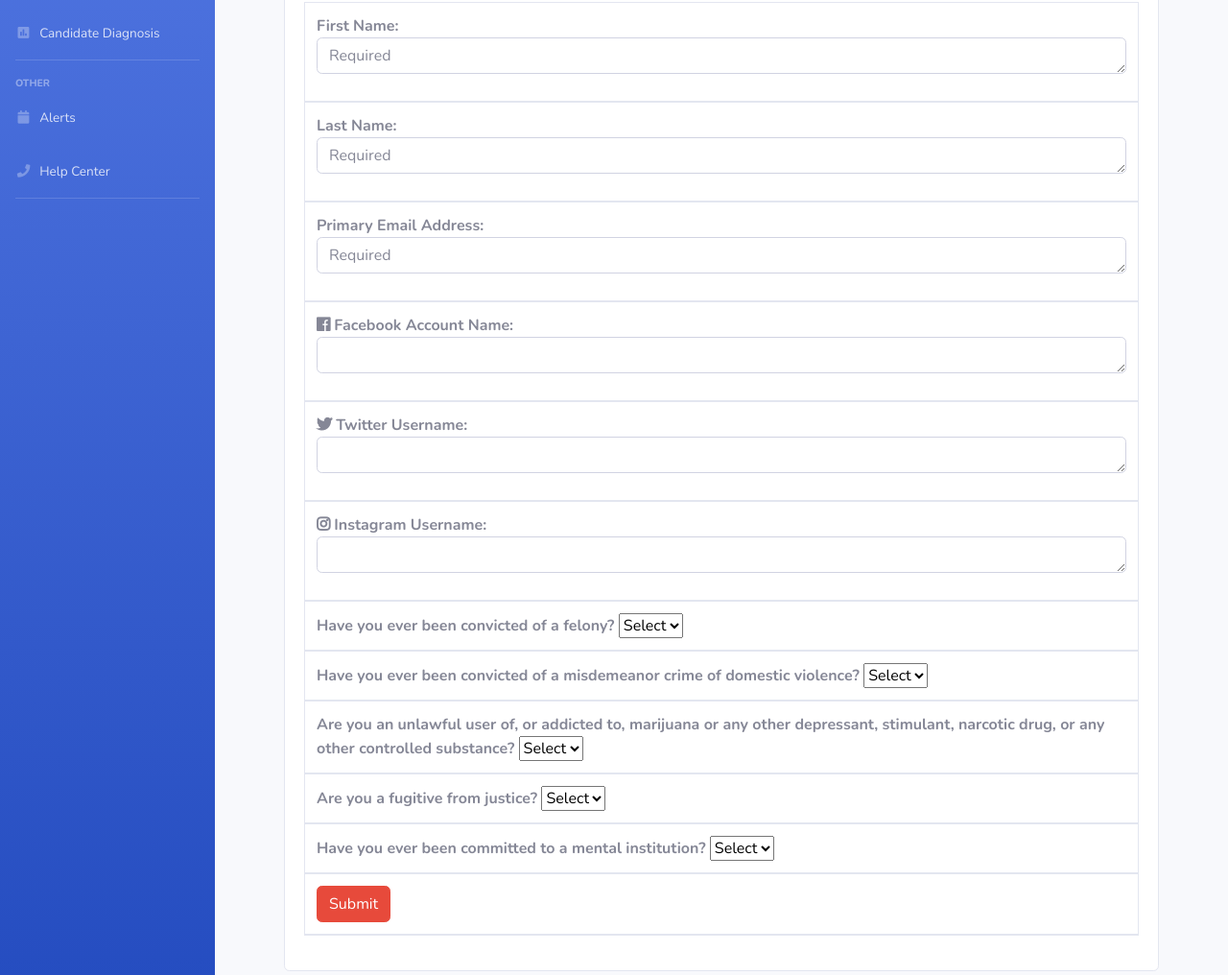
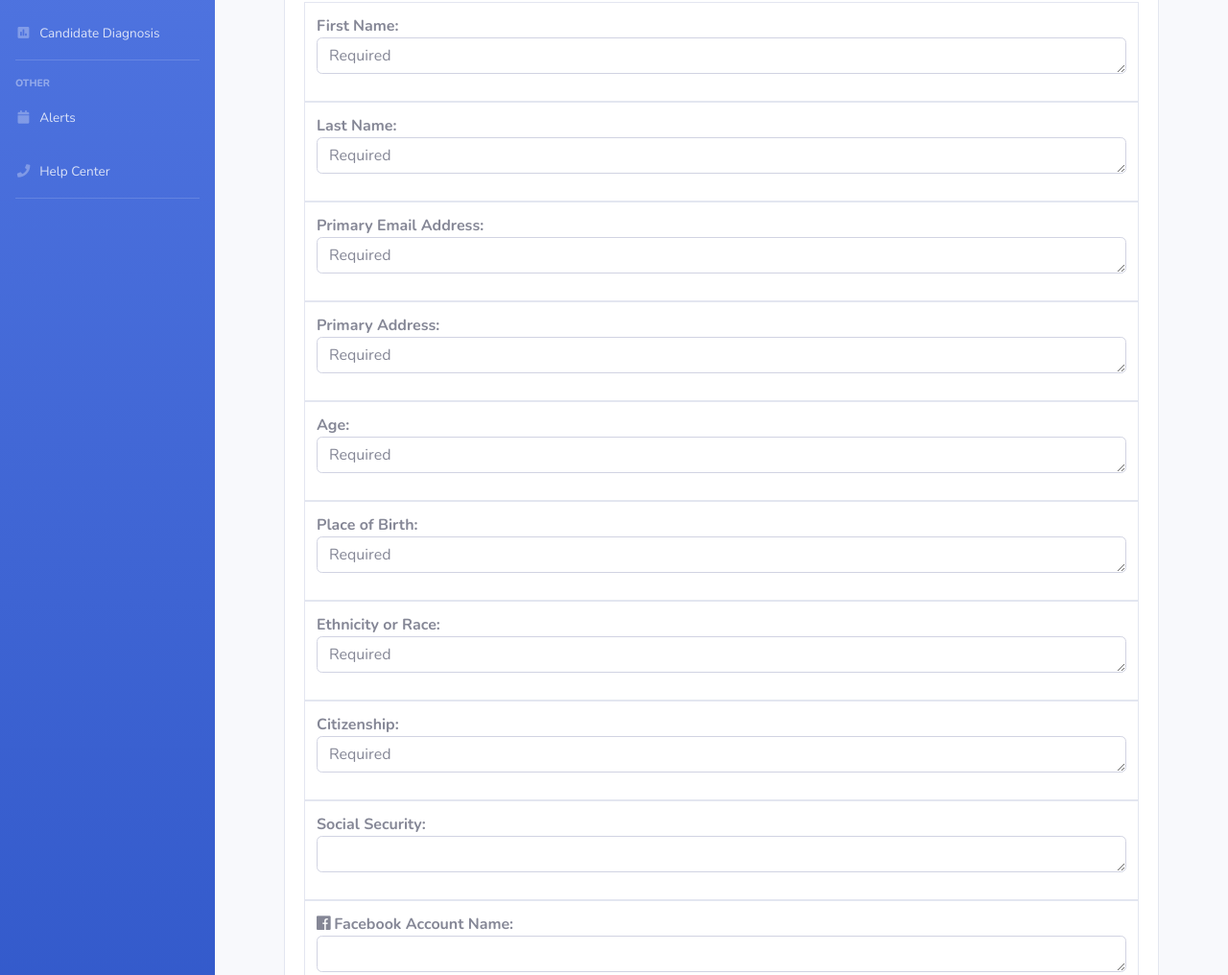
Before and after one commit to dishsrivastava/deepcheck, a plain HTML site: page atf_form.html in a window 1280 px wide. Shown: the part 210-1226 px from the top of the page at 96% size. Drawn offline with nearby package versions, Linux system fonts and the light colour scheme; a script that the page names is missing.

Commit message:
Update Form

```diff
--- a/atf_form.html
+++ b/atf_form.html
@@ -175,7 +175,7 @@
 
 	<div class="container">
 		<ul class="nav nav-pills nav-justified">
-  			<li class="nav-item"> <a class="nav-link active" href="#" data-toggle="tab">ATF Firearm Ownership Application</a> </li>
+  			<li class="nav-item"> <a class="nav-link active" href="#" data-toggle="tab">ATF Form 4427: Firearm Ownership Application </a> </li>
 		</ul>
 
 		<div class="tab-content">
@@ -227,13 +227,62 @@
             		</th>
                 </thead> </tr>
 
-                  <thead> <tr>
+
+		<thead> <tr>
                 	<th> Primary Email Address:
                 	<div class="form-group">
                 		<textarea class="form-control" placeholder="Required" rows="1"></textarea>
             		</div>
             		</th>
                 </thead> </tr>
+
+                  <thead> <tr>
+                	<th> Primary Address:
+                	<div class="form-group">
+                		<textarea class="form-control" placeholder="Required" rows="1"></textarea>
+            		</div>
+            		</th>
+                </thead> </tr>
+
+		  <thead> <tr>
+                	<th> Age:
+                	<div class="form-group">
+                		<textarea class="form-control" placeholder="Required" rows="1"></textarea>
+            		</div>
+            		</th>
+                </thead> </tr>
+
+		<thead> <tr>
+                	<th> Place of Birth:
+                	<div class="form-group">
+                		<textarea class="form-control" placeholder="Required" rows="1"></textarea>
+            		</div>
+            		</th>
+                </thead> </tr>
+
+		<thead> <tr>
+                	<th> Ethnicity or Race:
+                	<div class="form-group">
+                		<textarea class="form-control" placeholder="Required" rows="1"></textarea>
+            		</div>
+            		</th>
+                </thead> </tr>
+
+		<thead> <tr>
+                	<th> Citizenship:
+                	<div class="form-group">
+                		<textarea class="form-control" placeholder="Required" rows="1"></textarea>
+            		</div>
+            		</th>
+                </thead> </tr>
+
+		<thead> <tr>
+                	<th> Social Security:
+                	<div class="form-group">
+                		<textarea class="form-control" placeholder="" rows="1"></textarea>
+            		</div>
+            		</th>
+		</thead> </tr>
 
                 <thead> <tr>
                 	<th> <i class="fab fa-facebook"></i> Facebook Account Name:
```
